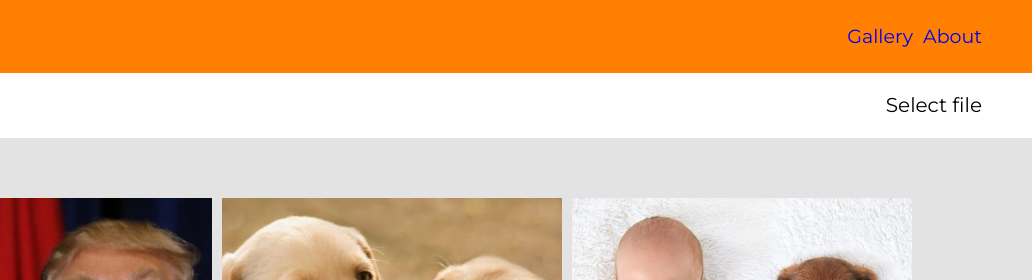
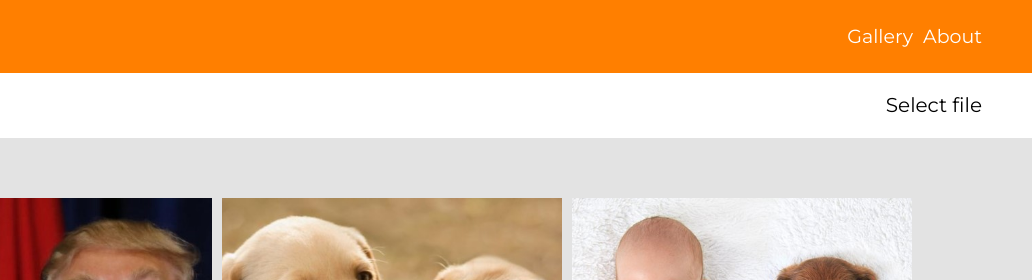
Before and after one commit to ShaulGabrieli/meme-generator, a plain HTML site: page index.html in a window 1280 px wide. Shown: the top 280 px of the page, 248-1280 px from the left. Drawn offline with Linux system fonts and the light colour scheme.

Commit message:
fixed nav button color

```diff
--- a/css/cmps/header.css
+++ b/css/cmps/header.css
@@ -1,4 +1,4 @@
-/* header  */
+
 
 .menu-toggle-btn {
     font-size: 20px;
@@ -15,6 +15,7 @@
     font-weight: 400;
     padding: 1.3157em 0.2631em;
     text-decoration: none;
+    color: var(--clr-1);
 }
 
 .search-Input {
--- a/css/main.css
+++ b/css/main.css
@@ -1,4 +1,4 @@
-/* setup  */
+/* setup */
 @import './setup/font-face.css';
 @import './setup/vars.css';
 /* basic  */
```
